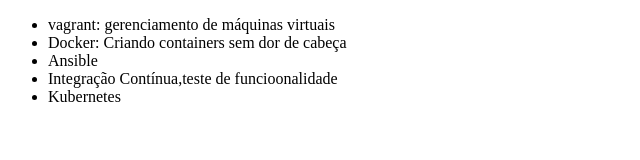
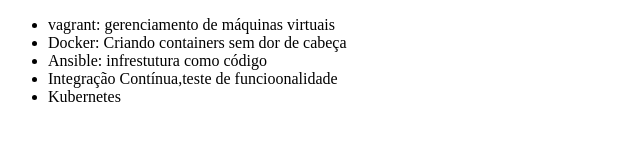
Before and after one commit to Ricardokouhai/Alura-git, a plain HTML site: page index.html in a window 1280 px wide. Shown: the whole page, without its empty margins (0-640 px from the left). Drawn offline with Linux system fonts and the light colour scheme.

Commit message:
Mudando nome do curso de Ansible

```diff
--- a/index.html
+++ b/index.html
@@ -8,7 +8,7 @@
     <ul>
         <li>vagrant: gerenciamento de máquinas virtuais</li>
         <li>Docker: Criando containers sem dor de cabeça</li>
-        <li>Ansible</li>
+        <li>Ansible: infrestutura como código</li>
         <li>Integração Contínua,teste de funcioonalidade</li>
         <li>Kubernetes</li>
     </ul>
```
